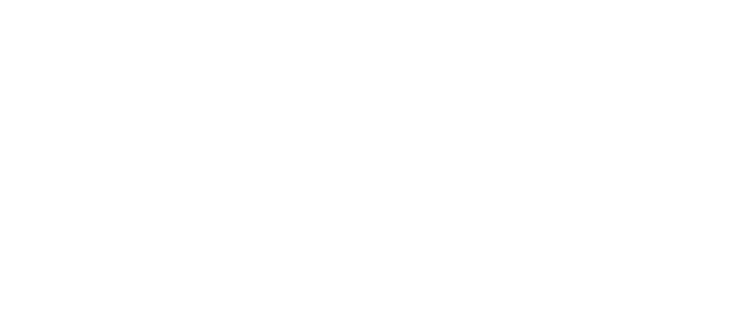
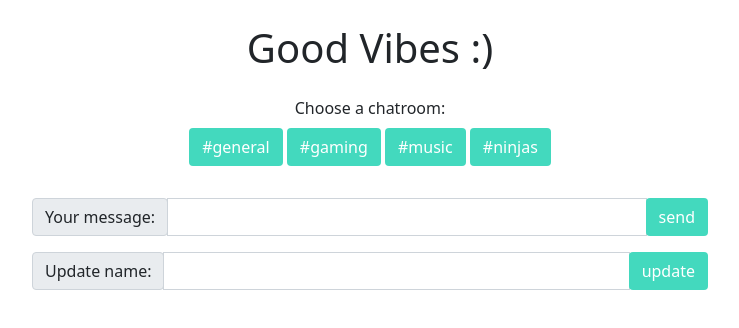
Before and after one commit to ishan2305/Good-Vibes, a plain HTML site: page goodVibes/index.html in a window 1280 px wide. Shown: the whole page, without its empty margins (270-1009 px from the left). Drawn offline with nearby package versions, Linux system fonts and the light colour scheme.

Commit message:
fleshed out the ui

```diff
--- a/goodVibes/index.html
+++ b/goodVibes/index.html
@@ -3,13 +3,59 @@
     <meta charset="UTF-8">
     <meta http-equiv="X-UA-Compatible" content="IE=edge">
     <meta name="viewport" content="width=device-width, initial-scale=1.0">
-    <script src="https://cdn.jsdelivr.net/npm/bootstrap@5.0.0-beta2/dist/js/bootstrap.bundle.min.js" integrity="sha384-b5kHyXgcpbZJO/tY9Ul7kGkf1S0CWuKcCD38l8YkeH8z8QjE0GmW1gYU5S9FOnJ0" crossorigin="anonymous"></script>
-
+    <link href="https://cdn.jsdelivr.net/npm/bootstrap@5.0.0-beta2/dist/css/bootstrap.min.css" rel="stylesheet" integrity="sha384-BmbxuPwQa2lc/FVzBcNJ7UAyJxM6wuqIj61tLrc4wSX0szH/Ev+nYRRuWlolflfl" crossorigin="anonymous">
     <link rel="stylesheet" href="styles.css">
     <title>Good Vibes</title>
 </head>
 <body>
+    <div class="container my-4">
+        <h1 class="my-4 text-center">Good Vibes :)</h1>
 
+        <!-- buttons -->
+        <div class="chat-rooms mb-3 text-center">
+            <div class="my-2">Choose a chatroom:</div>
+            <button class="btn" id="general">#general</button>
+            <button class="btn" id="gaming">#gaming</button>
+            <button class="btn" id="music">#music</button>
+            <button class="btn" id="ninjas">#ninjas</button>
+        </div>
+
+        <!-- chat list -->
+
+        <div class="chat-window">
+            <ul class="chat-list list-group"></ul>
+        </div>
+
+        <!-- chat form -->
+        <form class="new-chat my-3">
+            <div class="input-group">
+                <div class="input-group-prepend">
+                    <div class="input-group-text">Your message:</div>
+                </div>
+                <input type="text" id="message" class="form-control" required>
+                <div class="input-group-append">
+                    <input type="submit" class="btn" value="send">
+                </div>
+            </div>
+        </form>
+
+        <!-- update name form -->
+        <form class="new-name my-3">
+            <div class="input-group">
+                <div class="input-group-prepend">
+                    <div class="input-group-text">Update name:</div>
+                </div>
+                <input type="text" id="name" class="form-control" required>
+                <div class="input-group-append">
+                    <input type="submit" class="btn" value="update">
+                </div>
+            </div>
+            <div class="update-mssg"></div>
+        </form>
+
+
+
+    </div>
 
 
 
--- a/goodVibes/styles.css
+++ b/goodVibes/styles.css
@@ -0,0 +1,14 @@
+.container{
+    max-width: 700px;
+}
+
+.btn{
+    background-color: #43d9be;
+    color: white;
+    outline: none !important;
+    box-shadow: none !important;
+}
+
+.btn:focus{
+    outline: none !important;
+}
```
